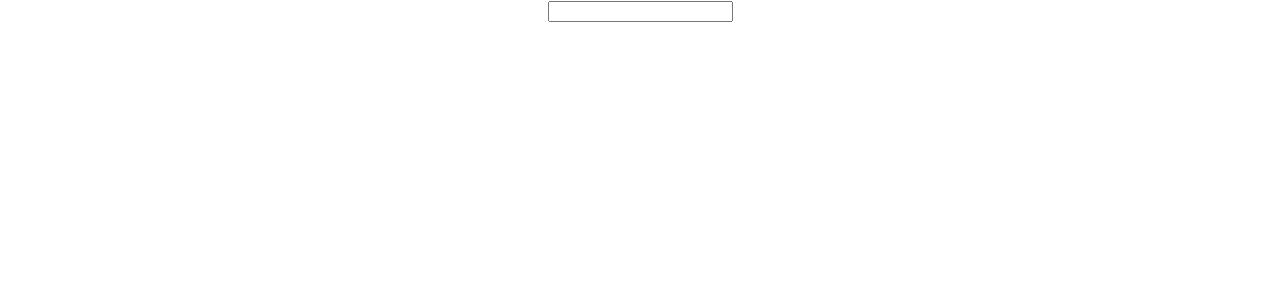
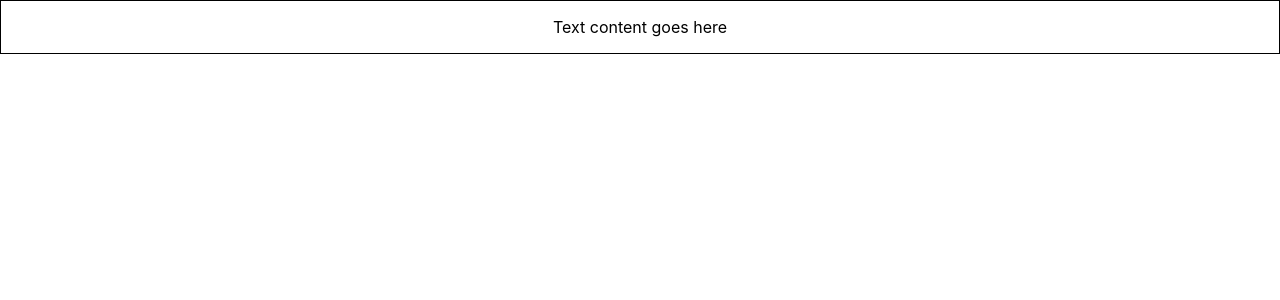
Before and after one commit to juhinagpure/TypeScript-React, a React (Create React App) app: page / in a window 1280 px wide. Shown: the top 300 px of the page. Built offline with nearby package versions, Linux system fonts and the light colour scheme.

Commit message:
added one new file container.tsx to learn styles props

```diff
--- a/src/App.tsx
+++ b/src/App.tsx
@@ -1,10 +1,9 @@
 import './App.css'
-import { Input   } from './components/Input'
-
+import { Container } from './components/Container'
 function App (){
   return(
     <div className='App'>
-<Input value='' handleChange={(event)=> console.log(event)}/>
+<Container styles={{border:'1px solid black',padding:'1rem'}}/>
     </div>
   )
 }
--- /dev/null
+++ b/src/components/Container.tsx
@@ -0,0 +1,11 @@
+import React from "react"
+
+type ContainerProps = {
+    styles:React.CSSProperties
+}
+
+export const Container = (props:ContainerProps) => {
+    return(
+        <div style={props.styles}>Text content goes here</div>
+    )
+}
```
